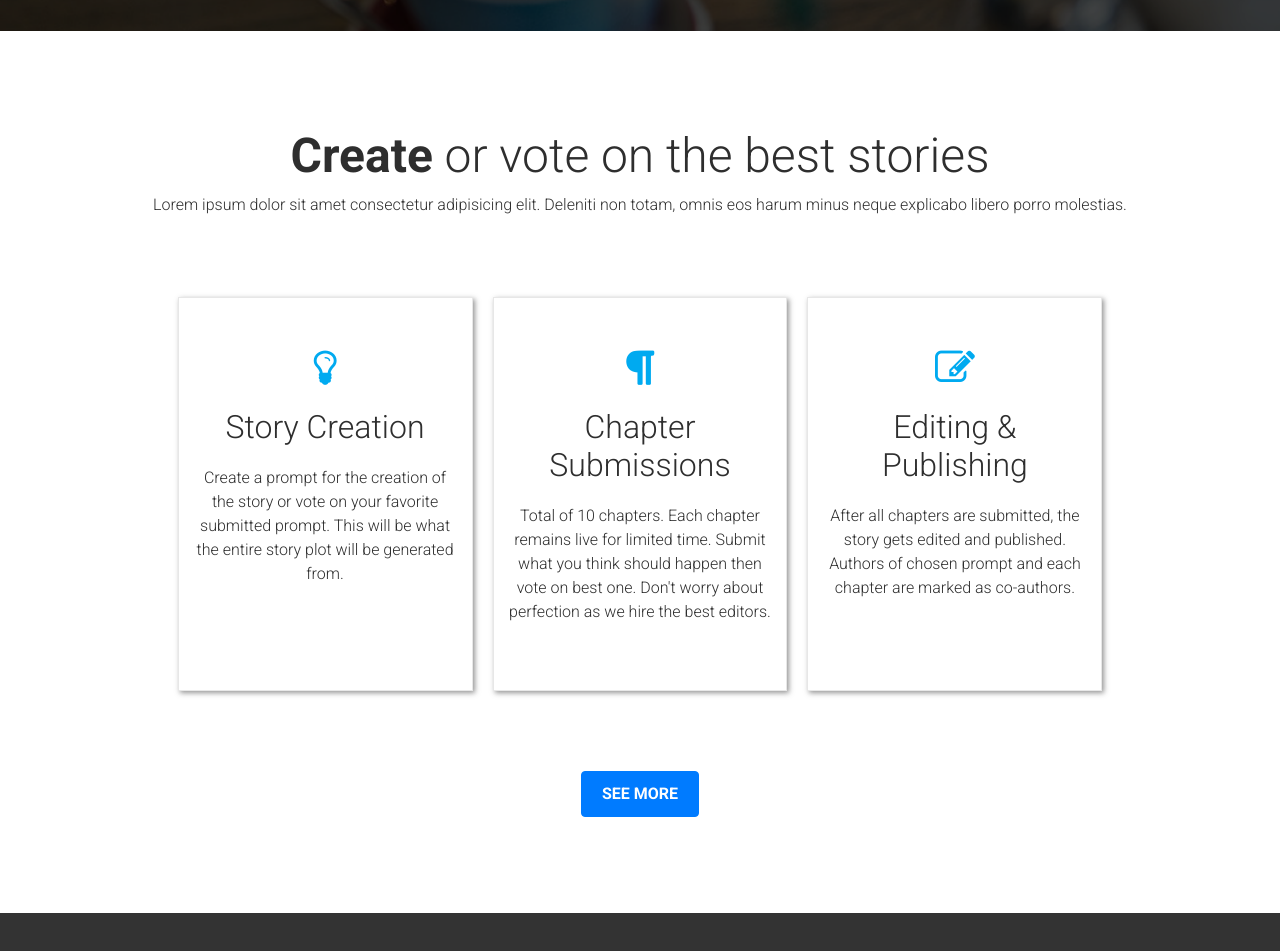
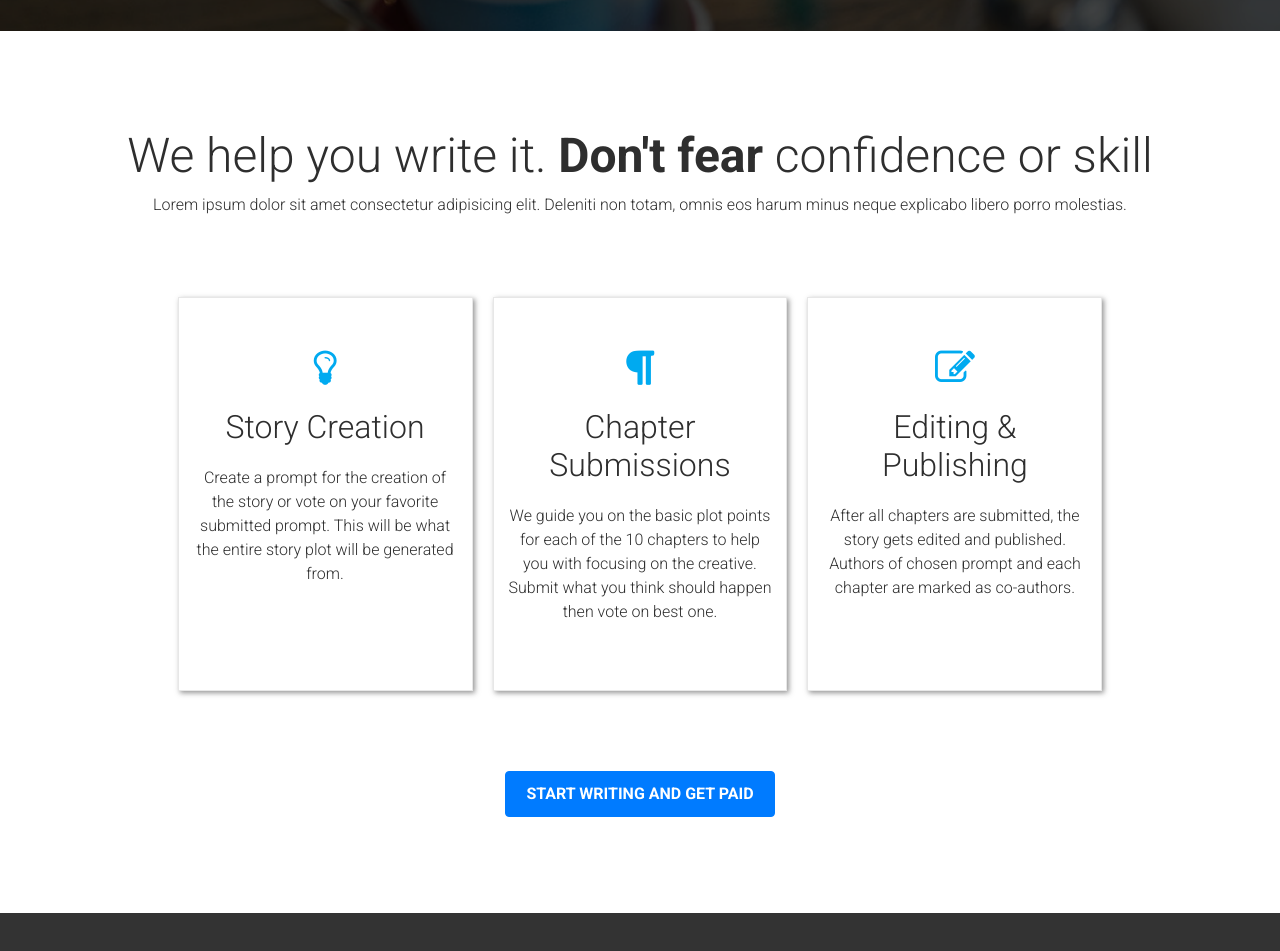
Before and after one commit to schmidgallm/chapters_ssr, a Next.js app: page / in a window 1280 px wide. Shown: the part 599-1550 px from the top of the page. Built offline with nearby package versions, Linux system fonts and the light colour scheme.

Commit message:
copy revision

```diff
--- a/components/Pages/Home/HowItWorks/HowItWorks.js
+++ b/components/Pages/Home/HowItWorks/HowItWorks.js
@@ -6,7 +6,7 @@ const HowItWorks = () => {
   return (
     <div className='section'>
       <h2>
-        <span>Create</span> or vote on the best stories
+        We help you write it. <span>Don't fear</span> confidence or skill
       </h2>
       <p>
         Lorem ipsum dolor sit amet consectetur adipisicing elit. Deleniti non
@@ -26,9 +26,9 @@ const HowItWorks = () => {
           <i className='fa fa-paragraph'></i>
           <h4>Chapter Submissions</h4>
           <p>
-            Total of 10 chapters. Each chapter remains live for limited time.
-            Submit what you think should happen then vote on best one. Don't
-            worry about perfection as we hire the best editors.
+            We guide you on the basic plot points for each of the 10 chapters to
+            help you with focusing on the creative. Submit what you think should
+            happen then vote on best one.
           </p>
         </div>
         <div className={styles.step}>
@@ -41,7 +41,7 @@ const HowItWorks = () => {
           </p>
         </div>
       </div>
-      <button className='btn btn-primary'>See More</button>
+      <button className='btn btn-primary'>Start Writing and Get Paid</button>
     </div>
   );
 };
```
